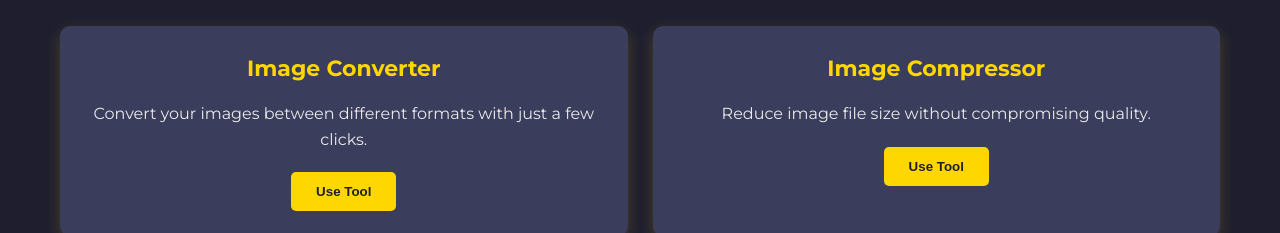
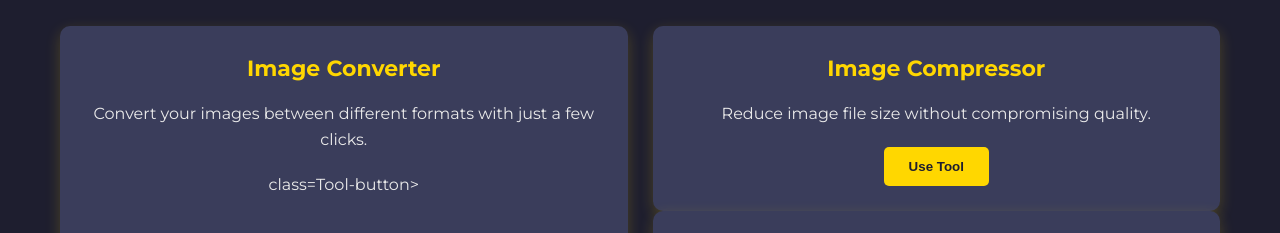
Before and after one commit to toolszone/tools-zone, a plain HTML site: page index.html in a window 1280 px wide. Shown: the part 561-794 px from the top of the page. Drawn offline with Linux system fonts and the light colour scheme.

Commit message:
index.html

```diff
--- a/index.html
+++ b/index.html
@@ -354,7 +354,7 @@
                 <div class="tool-card">
                     <h2>Image Converter</h2>
                     <p>Convert your images between different formats with just a few clicks.</p>
-                    <button class="tool-btn" onclick="Image-Converter.html">Use Tool</button>
+                    <a herf"Image-Converter.html">class=Tool-button>
                 </div>
 
                 <!-- Tool Card 2 -->
```
